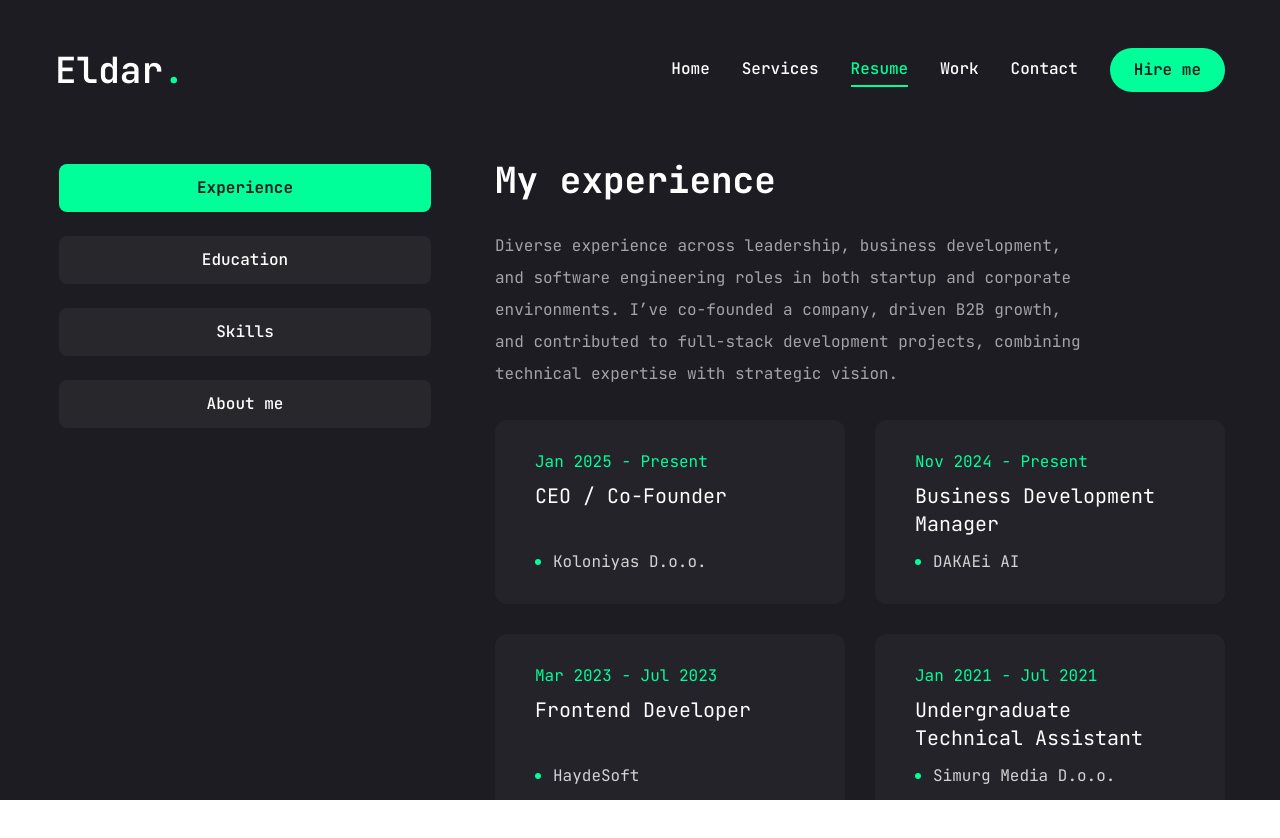
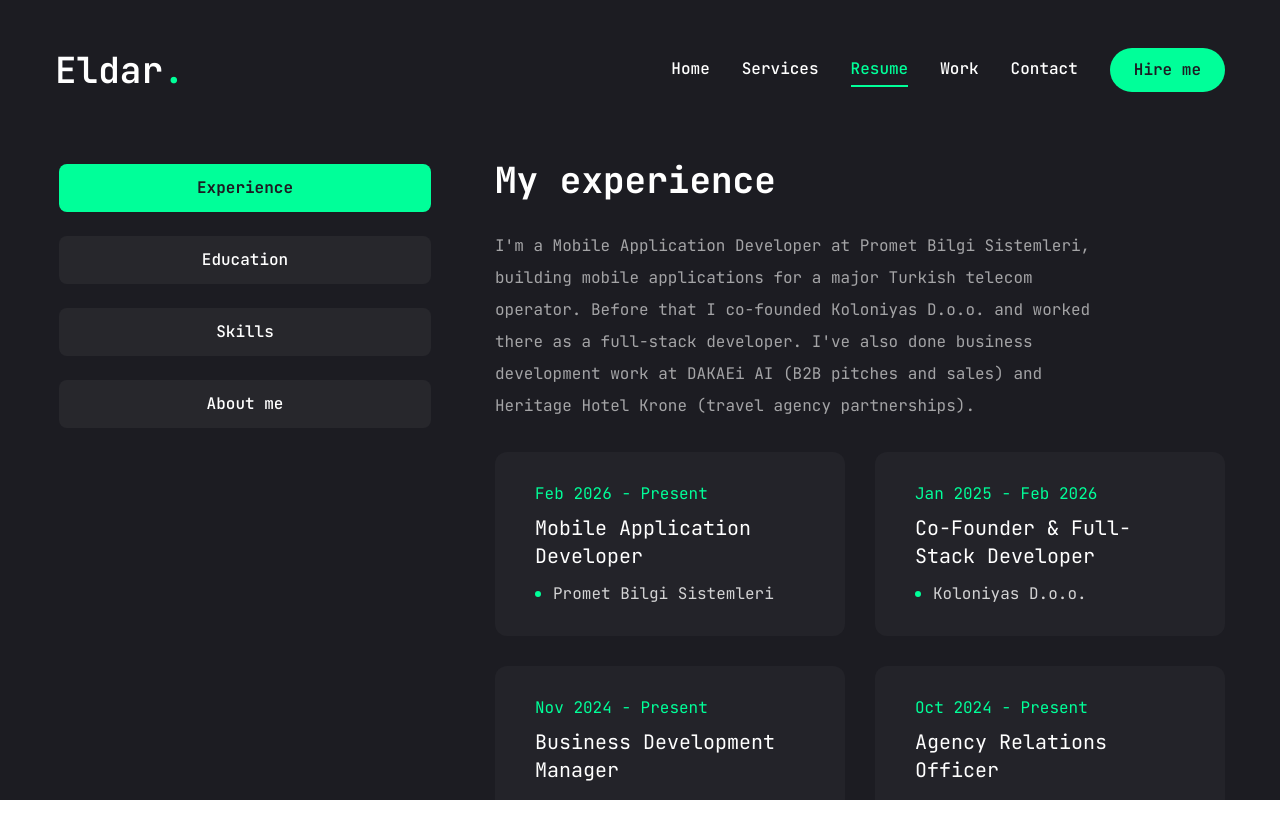
Before and after one commit to eldarhadzi/eldar_portifolio, a Next.js app: page /resume in a window 1280 px wide. Shown: the top 838 px of the page. Built offline with nearby package versions, Linux system fonts and the light colour scheme.

Commit message:
fix: correct experience, education, and stats to verified content

```diff
--- a/app/layout.jsx
+++ b/app/layout.jsx
@@ -12,7 +12,7 @@ const jetbrainsMono = JetBrains_Mono({
 
 export const metadata = {
   title: "Eldar Hadžović",
-  description: "Generated by Eldar Hadžović",
+  description: "Software engineer building web, mobile, and backend products.",
   icons: {
     icon:{
       url: "/images/favicon.png"
--- a/app/page.jsx
+++ b/app/page.jsx
@@ -1,6 +1,5 @@
 import Photo from "@/components/Photo";
 import Socials from "@/components/Socials";
-import Stats from "@/components/Stats";
 import { Button } from "@/components/ui/button";
 import { FiDownload } from "react-icons/fi";
 import Link from "next/link";
@@ -49,7 +48,6 @@ const Home = () => {
           </div>
         </div>
       </div>
-      <Stats />
     </section>
   )
 }
--- a/app/resume/page.jsx
+++ b/app/resume/page.jsx
@@ -6,7 +6,7 @@ import { SiTailwindcss ,SiExpress, SiNextdotjs, SiMongodb, SiPostgresql, SiJiras
 // about data
 const about = {
   title: 'About me',
-  description: "I'm a Software Engineering student at Ostim Technical University, focused on full-stack development — React and Next.js on the front end, Node and Express APIs backed by MongoDB or PostgreSQL, containerized with Docker. I'm comfortable owning a feature end-to-end, from a Figma mockup to a shipped, working product, and I like working in cross-functional teams where I can move fast on real technical problems.",
+  description: "I'm a software engineer with a B.S. in Software Engineering from Ostim Technical University. I work across web, mobile, and backend systems: React and Next.js on the front end, Node.js and Express APIs with MongoDB, and mobile application development. I've built full-stack applications from Figma mockup to deployed product, and I've co-founded a company where I worked as a full-stack developer.",
   info: [
   {
     fieldName: "Name",
@@ -15,10 +15,6 @@ const about = {
   {
     fieldName: "Phone",
     fieldValue: "+387 61 880 853"
-  },
-  {
-    fieldName: "Experience",
-    fieldValue: "3+ Years"
   },
   {
     fieldName: "Email",
@@ -39,13 +35,18 @@ const about = {
 const experience = {
   icon: "/assets/resume/badge.svg",
   title: "My experience",
-  description: "Diverse experience across leadership, business development, and software engineering roles in both startup and corporate environments. I’ve co-founded a company, driven B2B growth, and contributed to full-stack development projects, combining technical expertise with strategic vision.",
+  description: "I'm a Mobile Application Developer at Promet Bilgi Sistemleri, building mobile applications for a major Turkish telecom operator. Before that I co-founded Koloniyas D.o.o. and worked there as a full-stack developer. I've also done business development work at DAKAEi AI (B2B pitches and sales) and Heritage Hotel Krone (travel agency partnerships).",
   items:[
     {
+      company: "Promet Bilgi Sistemleri",
+      position: "Mobile Application Developer",
+      duration: "Feb 2026 - Present",
+    },
+    {
       company: "Koloniyas D.o.o.",
-      position: "CEO / Co-Founder",
+      position: "Co-Founder & Full-Stack Developer",
       location: "Bosnia and Herzegovina, Sarajevo",
-      duration: "Jan 2025 - Present",
+      duration: "Jan 2025 - Feb 2026",
     },
     {
       company: "DAKAEi AI",
@@ -54,16 +55,22 @@ const experience = {
       duration: "Nov 2024 - Present",
     },
     {
+      company: "Heritage Hotel Krone",
+      position: "Agency Relations Officer",
+      location: "Bosnia and Herzegovina, Sarajevo",
+      duration: "Oct 2024 - Present",
+    },
+    {
       company: "HaydeSoft",
       position: "Frontend Developer",
       location: "Turkiye, Ankara",
-      duration: "Mar 2023 - Jul 2023",
+      duration: "Mar 2023 - Jun 2023",
     },
     {
       company: "Simurg Media D.o.o.",
       position: "Undergraduate Technical Assistant",
       location: "Bosnia and Herzegovina, Sarajevo",
-      duration: "Jan 2021 - Jul 2021",
+      duration: "Jan 2021 - Jun 2021",
     },
   ]
 };
@@ -72,17 +79,22 @@ const experience = {
 const education = {
   icon: "/assets/resume/cap.svg",
   title: "My education",
-  description: "A solid academic foundation in software engineering, complemented by a strong secondary education in mathematics and IT. My studies have equipped me with both theoretical knowledge and practical skills in full-stack development, algorithms, and problem-solving.",
+  description: "B.S. in Software Engineering, with a secondary education in mathematics and information technologies. Also includes a first-place result in the BBI League of Negotiation.",
   items:[
     {
       institution: "Ostim Technical University",
-      degree: "Software Engineering (English)",
-      duration: "2022 - Present"
+      degree: "B.S. Software Engineering (English)",
+      duration: "2022 - Sep 2026 | GPA 3.65/4.00"
     },
     {
       institution: "First Bosniak Gymnasium",
       degree: "Mathematics & Information Technologies",
-      duration: "2018 - 2022",
+      duration: "2018 - Jun 2022 | GPA 4.89/5.00",
+    },
+    {
+      institution: "Bosnia Bank International",
+      degree: "1st Place, BBI League of Negotiation",
+      duration: "Mar 2021",
     },
   ]
 }
--- a/components/Stats.jsx
+++ /dev/null
@@ -1,56 +0,0 @@
-"use client";
-
-import CountUp from "react-countup";
-
-const stats = [
-  {
-    num: 3,
-    text: "Years of experience",
-  },
-  {
-    num: 11,
-    text: "Projects completed",
-  },
-  {
-    num: 17,
-    text: "Technologies mastered",
-  },
-  {
-    num: 128,
-    text: "Code commits",
-  },
-]
-
-const Stats = () => {
-  return (
-    <section className="pt-4 pb-12 xl:pt-0 xl:pb-10">
-      <div className="container mx-auto">
-        <div className="flex flex-wrap gap-6 max-w-[80vw] mx-auto xl:max-w-none">
-          {stats.map((item, index)=>{
-            return <div
-                    key={index}
-                    className="flex-1 flex gap-4 items-center justify-center xl:justify-start"
-                    >
-              {/* delay=0 makes CountUp animate on mount even when using the
-                  render-prop form below; the span's own text (the real
-                  number) is what SSR/no-JS clients see. */}
-              <CountUp end={item.num} duration={2.5} delay={0}>
-                {({ countUpRef }) => (
-                  <span
-                    ref={countUpRef}
-                    className="text-4xl xl:text-6xl font-extrabold"
-                  >
-                    {item.num}
-                  </span>
-                )}
-              </CountUp>
-              <p className={`${item.text.length < 15 ? "max-w-[100px]" : "max-w-[150px]"} leading-snug text-white/80`}>{item.text}</p>
-            </div>
-          })}
-        </div>
-      </div>
-    </section>
-  )
-}
-
-export default Stats
```
